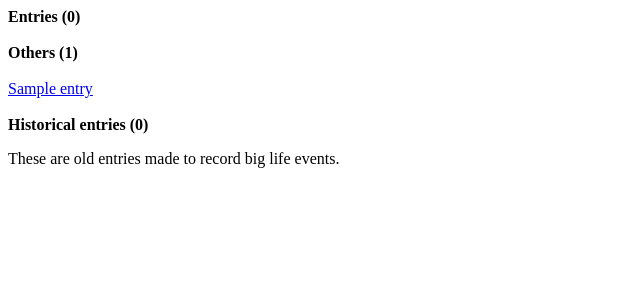
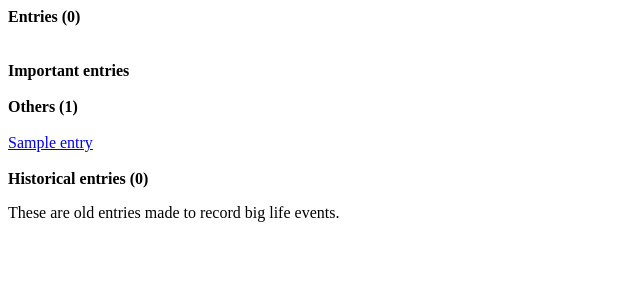
Before and after one commit to banool/diary-django, a Django app: page / in a window 1280 px wide. Shown: the top 300 px of the page, without its empty margins (0-640 px from the left). Run offline with Django 3.2, Linux system fonts and the light colour scheme; tables that the repository leaves empty hold one stand-in row (values such as "Sample post").

Commit message:
Section for important entries

```diff
--- a/templates/diary/index.html
+++ b/templates/diary/index.html
@@ -51,6 +51,20 @@
 {% endfor %}
 </div>
 
+
+</br>
+<b>Important entries</b>
+</br>
+</br>
+{% for entry in entries %}
+    {% if "important" in entry.tags|lower or "recap" in entry.tags|lower %}
+<a href="{% url 'index' %}{{ entry.title }}">{{ entry.title }}</a>
+<br />
+<br />
+    {% endif %}
+{% endfor %}
+
+
 <b>Others ({{ others|length }})</b>
 </br>
 </br>
```
